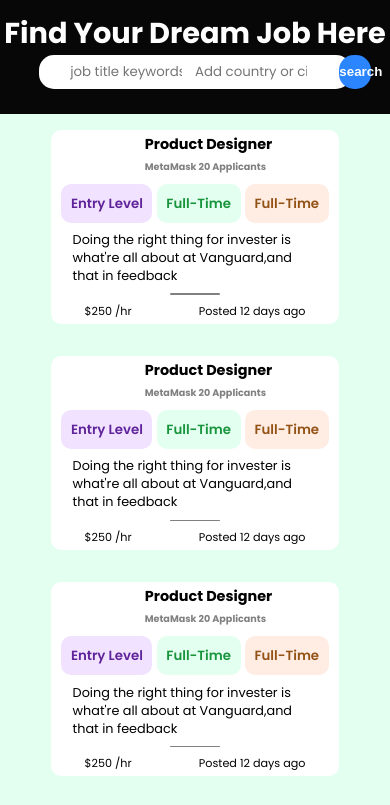
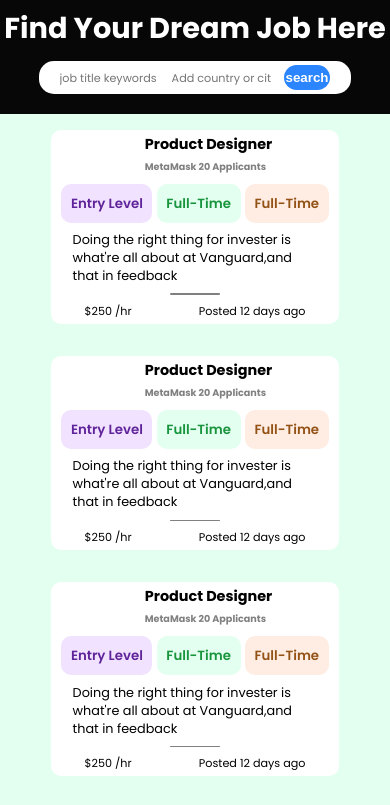
Before and after one commit to omersheikhh/Job-Portal, a plain HTML site: page index.html in a window 390 px wide. Shown: the part 55-860 px from the top of the page. Drawn offline with Linux system fonts and the light colour scheme.

Commit message:
responsive

```diff
--- a/style.css
+++ b/style.css
@@ -46,6 +46,7 @@
     border-radius: 15px;
     height: 40%;
     width: 94%;
+    padding: 0rem 1rem;
 
 }
 
@@ -55,14 +56,10 @@
 }
 
 .search button {
-    position: absolute;
-    align-self: center;
-    right: 5%;
-    padding: 0.2rem 0rem;
     height: 4vh;
-    width: 8vw;
+    width: 10vw;
     border: none;
-    border-radius: 15px;
+    border-radius: 14px;
     background-color: #2a85ff;
     color: #fff;
     font-weight: 600;
@@ -240,27 +237,16 @@
 
     .searchbar input {
         width: 10vw;
-        padding: 1rem 0rem;
-        border: none;
-        outline: none;
-        font-family: "Poppins", sans-serif;
     }
 
     .searchbar h1 {
         font-size: 1.8rem;
-
     }
 
-
-
     .search {
-        display: flex;
-        justify-content: center;
-        align-items: center;
-        background-color: #fff;
-        border-radius: 15px;
         width: 80vw;
         height: 4vh;
+        margin-top: 0.7rem;
 
     }
 
@@ -269,18 +255,15 @@
     }
 
     .search button {
-        position: absolute;
-        align-self: center;
-        right: 5%;
-        padding: 0.2rem 0rem;
-        height: 4vh;
-        width: 8vw;
-        border: none;
-        border-radius: 15px;
-        background-color: #2a85ff;
-        color: #fff;
-        font-weight: 600;
+
+        height: 3vh;
+        width: 12vw;
+
     }
 
+    .search ::placeholder{
+        font-size: 0.7rem;
+        align-self: center;
+    }
 
 }
```
